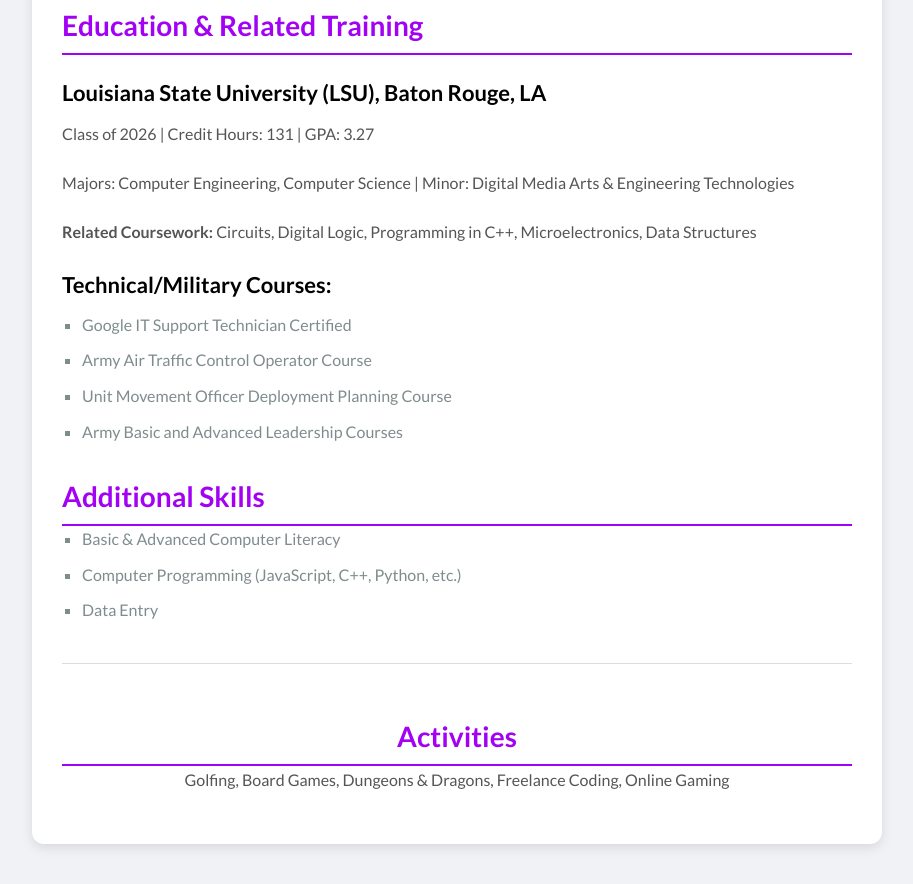
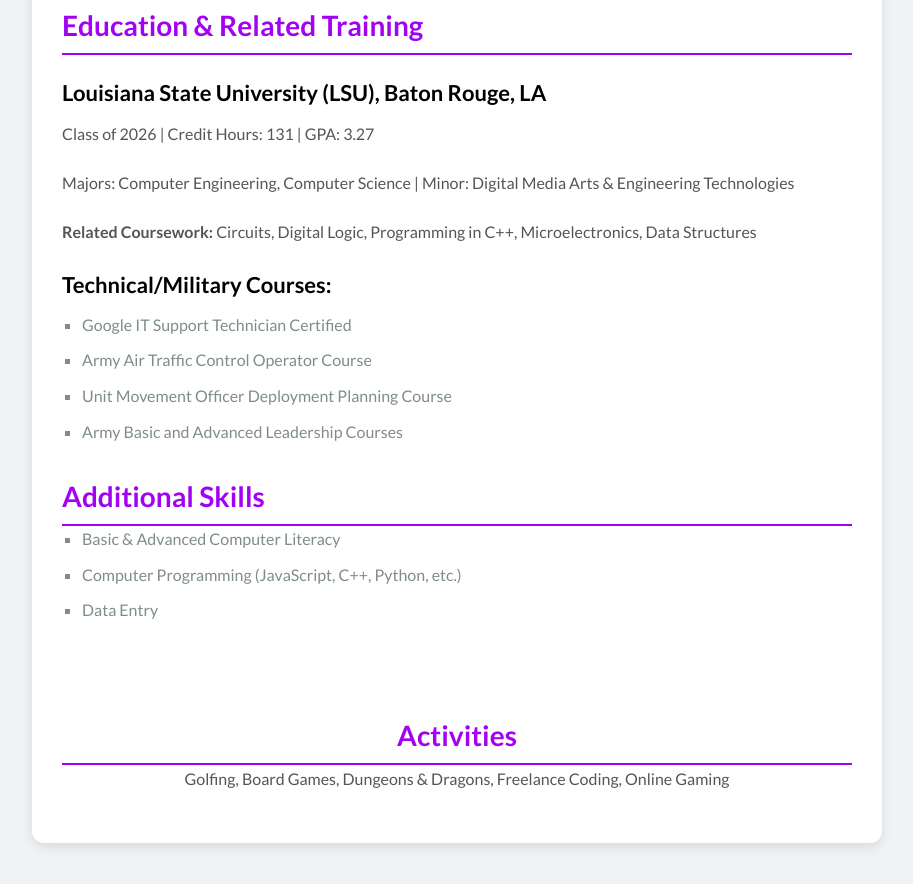
Before and after one commit to DWH52/don_hunter.github.io, a plain HTML site: page index.html in a window 1280 px wide. Shown: the part 2234-3118 px from the top of the page, without its empty margins (183-1096 px from the left). Drawn offline with Linux system fonts and the light colour scheme.

Commit message:
Update styles.css

```diff
--- a/styles.css
+++ b/styles.css
@@ -77,7 +77,6 @@ header p {
 footer {
     margin-top: 40px;
     padding-top: 20px;
-    border-top: 1px solid #ddd;
     color: #555;
     text-align: center;
 }
```
